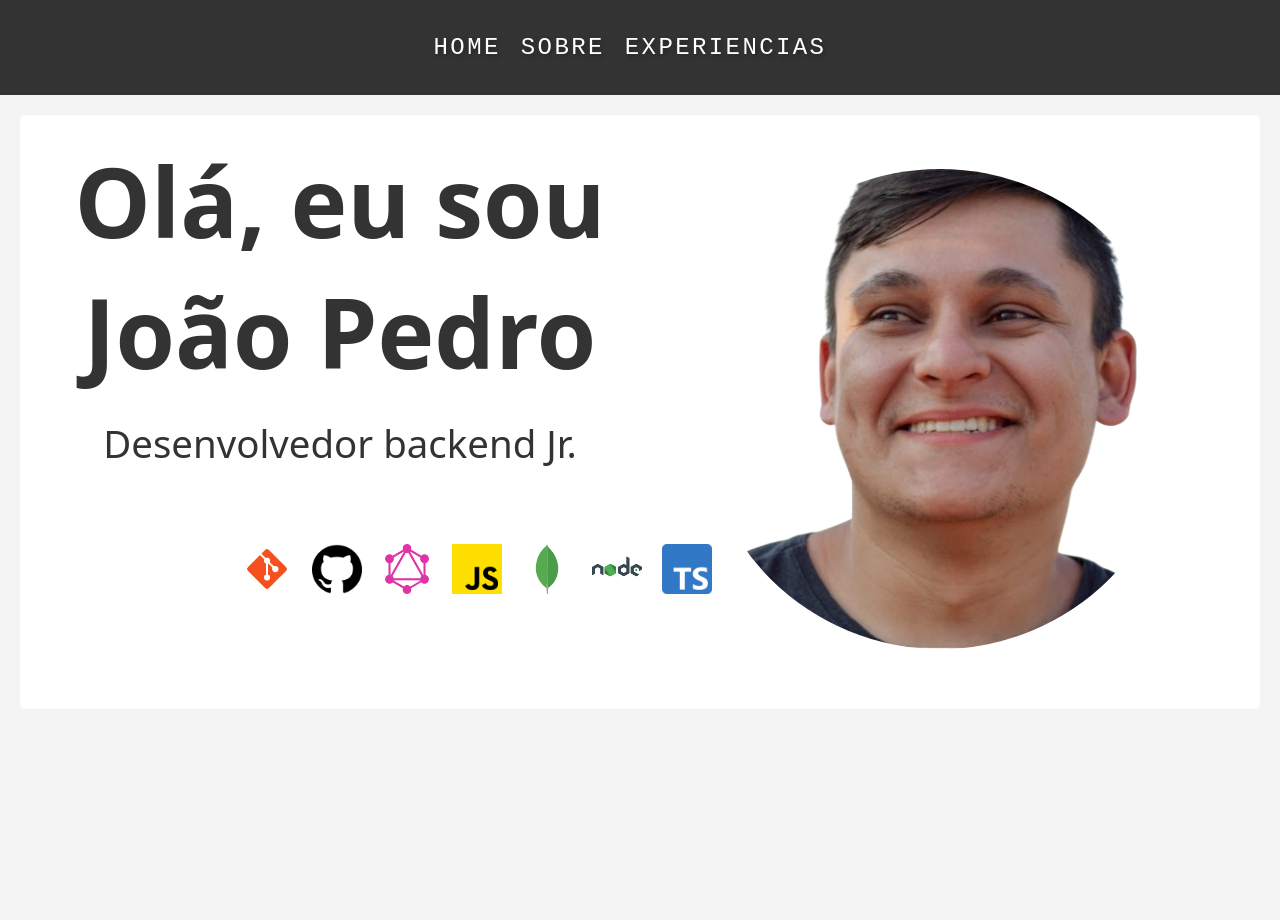
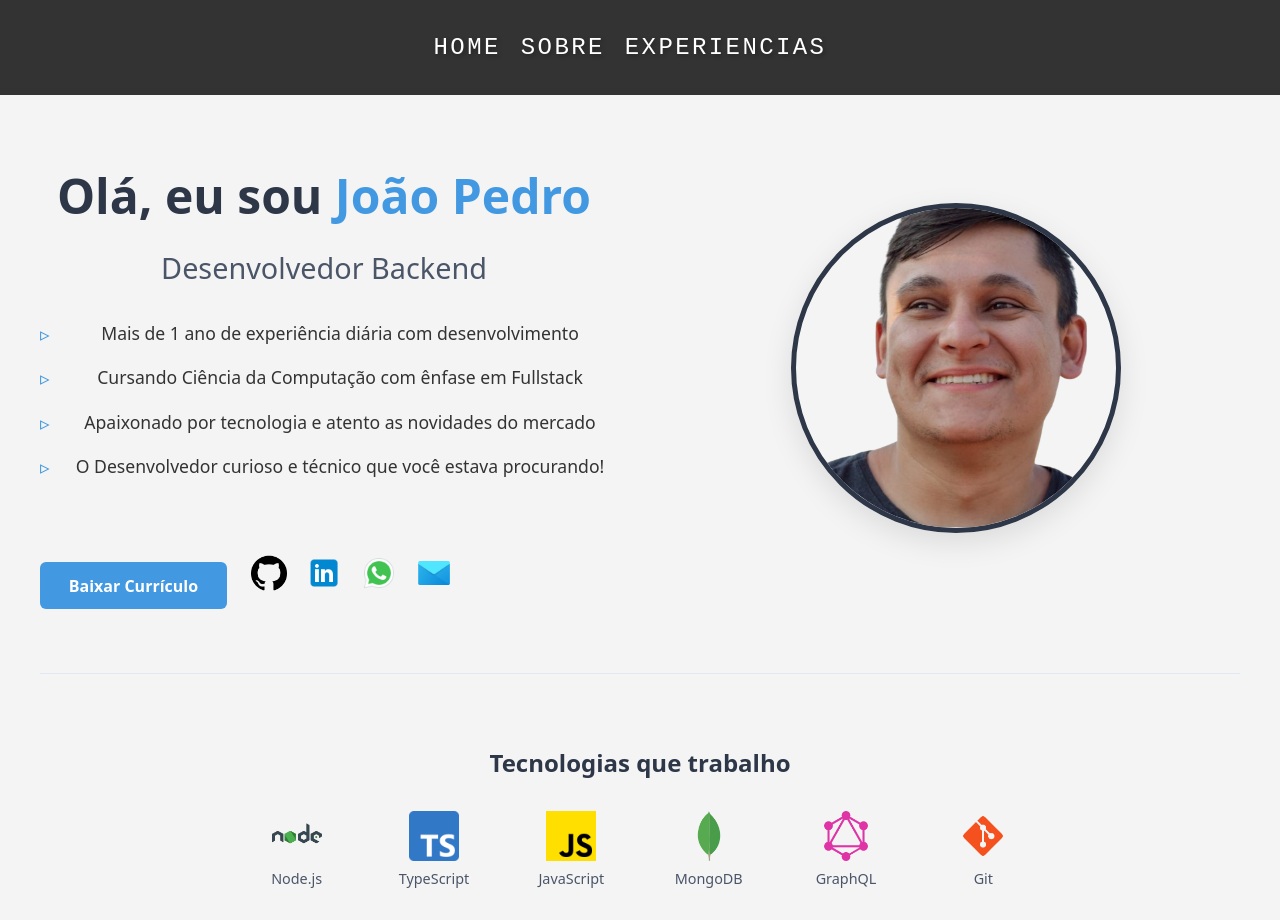
Before and after one commit to jaoguimaraes/portfolio, a React (Create React App) app: page / in a window 1280 px wide. Before the commit the page ends 800 px from the top, so only its background shows below. Built offline with nearby package versions, Linux system fonts and the light colour scheme.

Commit message:
improvements to the portfolio, home and about pages

```diff
--- a/src/Components/About.js
+++ b/src/Components/About.js
@@ -25,23 +25,29 @@ export default function About() {
           >
             <img src={ProfilePhoto} alt="João Pedro" className="profile-img" />
           </motion.div>
+
           <motion.div
-            className="social-icons"
+            className="social-container"
             initial={{ y: 20, opacity: 0 }}
             animate={{ y: 0, opacity: 1 }}
             transition={{ delay: 1.2, duration: 1 }}
           >
+            <div className="social-icons-row">
               <a
                 href="https://api.whatsapp.com/send?phone=5512981800280"
                 target="_blank"
                 rel="noopener noreferrer"
               >
-              <img src={WhatsAppIcon} alt="WhatsApp" className="social-icon" />
+                <img
+                  src={WhatsAppIcon}
+                  alt="WhatsApp"
+                  className="social-icon"
+                />
               </a>
               <a
                 href="mailto:joao.pedrogs@live.com"
                 target="_blank"
-              rel="noop/ener noreferrer"
+                rel="noopener noreferrer"
               >
                 <img src={EmailIcon} alt="Email" className="social-icon" />
               </a>
@@ -50,7 +56,11 @@ export default function About() {
                 target="_blank"
                 rel="noopener noreferrer"
               >
-              <img src={LinkedInIcon} alt="LinkedIn" className="social-icon" />
+                <img
+                  src={LinkedInIcon}
+                  alt="LinkedIn"
+                  className="social-icon"
+                />
               </a>
               <a
                 href="https://github.com/jaoguimaraes"
@@ -59,6 +69,17 @@ export default function About() {
               >
                 <img src={GitHubIcon} alt="GitHub" className="social-icon" />
               </a>
+            </div>
+
+            <div className="download-button-container">
+              <a
+                href="/curriculo-joao-pedro-guimaraes-da-silva.pdf"
+                download="Joao_Pedro_Backend_Developer.pdf"
+                className="cta-button"
+              >
+                Baixar Currículo
+              </a>
+            </div>
           </motion.div>
         </div>
         <div className="about-text">
--- a/src/Components/Home.js
+++ b/src/Components/Home.js
@@ -1,6 +1,9 @@
 import React from "react";
 import Image from "../images/2024-5.png";
 import GitHubIcon from "../images/icons/github.png";
+import LinkedinIcon from "../images/icons/linkedin.png";
+import WhatsAppIcon from "../images/icons/whatsapp.png";
+import EmailIcon from "../images/icons/email.png";
 import GitIcon from "../images/icons/git.png";
 import GraphQLIcon from "../images/icons/graphql.png";
 import JavaScriptIcon from "../images/icons/javascript.png";
@@ -13,89 +16,136 @@ import { motion } from "framer-motion";
 export default function Home() {
   return (
     <section className="home-session">
-      <div>
-        <h2 className="home-h2">
+      <div className="content-wrapper">
+        <div className="text-content">
           <motion.div
             initial={{ opacity: 0 }}
             animate={{ opacity: 1 }}
             transition={{ delay: 0.5, duration: 1 }}
           >
-            Olá, eu sou <br /> João Pedro
+            <h1 className="home-title">
+              Olá, eu sou <span className="name-highlight">João Pedro</span>
+            </h1>
+            <h2 className="home-subtitle">Desenvolvedor Backend</h2>
           </motion.div>
-        </h2>
+          <motion.div
+            initial={{ opacity: 0 }}
+            animate={{ opacity: 1 }}
+            transition={{ delay: 1, duration: 1 }}
+            className="content-block"
+          >
+            <div className="highlights">
+              <ul>
+                <li>
+                  <span className="highlight-icon">▹</span>
+                  Mais de 1 ano de experiência diária com desenvolvimento
+                </li>
+                <li>
+                  <span className="highlight-icon">▹</span>
+                  Cursando Ciência da Computação com ênfase em Fullstack
+                </li>
+                <li>
+                  <span className="highlight-icon">▹</span>
+                  Apaixonado por tecnologia e atento as novidades do mercado
+                </li>
+                <li>
+                  <span className="highlight-icon">▹</span>O Desenvolvedor
+                  curioso e técnico que você estava procurando!
+                </li>
+              </ul>
+            </div>
+            <br />
+            <div className="action-section">
+              <a
+                href="/curriculo-joao-pedro-guimaraes-da-silva.pdf"
+                download="Joao_Pedro_Backend_Developer.pdf"
+                className="cta-button"
+              >
+                Baixar Currículo
+              </a>
+
+              <div className="social-links">
+                <a
+                  href="https://github.com/jaoguimaraes"
+                  target="_blank"
+                  rel="noopener noreferrer"
+                >
+                  <img src={GitHubIcon} alt="GitHub" />
+                </a>
+                <a
+                  href="https://www.linkedin.com/in/joao-guimaraes-silva/"
+                  target="_blank"
+                  rel="noopener noreferrer"
+                >
+                  <img src={LinkedinIcon} alt="LinkedIn" />
+                </a>
+                <a
+                  href="https://api.whatsapp.com/send?phone=5512981800280"
+                  target="_blank"
+                  rel="noopener noreferrer"
+                >
+                  <img src={WhatsAppIcon} alt="WhatsApp" />
+                </a>
+                <a
+                  href="mailto:joao.pedrogs@live.com"
+                  target="_blank"
+                  rel="noopener noreferrer"
+                >
+                  <img src={EmailIcon} alt="Email" />
+                </a>
+              </div>
+            </div>
+          </motion.div>
+        </div>
+
         <motion.div
+          className="profile-image-container"
           initial={{ opacity: 0 }}
           animate={{ opacity: 1 }}
           transition={{ delay: 1.5, duration: 1.5 }}
         >
-          <p className="home-p">Desenvolvedor backend Jr.</p>
+          <img
+            src={Image}
+            alt="João Pedro - Desenvolvedor Backend"
+            className="profile-image"
+          />
         </motion.div>
       </div>
 
-      <div className="image">
-        <motion.div
-          initial={{ opacity: 0 }}
-          animate={{ opacity: 1 }}
-          transition={{ delay: 2.5, duration: 2.5 }}
-        >
-          <img
-            src={Image}
-            alt="Imagem 1"
-            style={{ width: "80%", borderRadius: "250px" }}
-          />
-        </motion.div>
-      </div>
-      <div className="icons">
-        <motion.img
-          initial={{ opacity: 0 }}
-          animate={{ opacity: 1 }}
-          transition={{ delay: 3.5, duration: 1 }}
-          src={GitIcon}
-          alt="Git"
-        />
-        <motion.img
-          initial={{ opacity: 0 }}
-          animate={{ opacity: 1 }}
-          transition={{ delay: 3.6, duration: 1 }}
-          src={GitHubIcon}
-          alt="GitHub"
-        />
-        <motion.img
-          initial={{ opacity: 0 }}
-          animate={{ opacity: 1 }}
-          transition={{ delay: 3.7, duration: 1 }}
-          src={GraphQLIcon}
-          alt="GraphQL"
-        />
-        <motion.img
-          initial={{ opacity: 0 }}
-          animate={{ opacity: 1 }}
-          transition={{ delay: 3.8, duration: 1 }}
-          src={JavaScriptIcon}
-          alt="JavaScript"
-        />
-        <motion.img
-          initial={{ opacity: 0 }}
-          animate={{ opacity: 1 }}
-          transition={{ delay: 3.9, duration: 1 }}
-          src={MongoDBIcon}
-          alt="MongoDB"
-        />
-        <motion.img
-          initial={{ opacity: 0 }}
-          animate={{ opacity: 1 }}
-          transition={{ delay: 4.0, duration: 1 }}
-          src={NodeJSIcon}
-          alt="Node.js"
-        />
-        <motion.img
-          initial={{ opacity: 0 }}
-          animate={{ opacity: 1 }}
-          transition={{ delay: 4.1, duration: 1 }}
-          src={TypeScriptIcon}
-          alt="TypeScript"
-        />
-      </div>
+      <motion.div
+        className="tech-stack"
+        initial={{ opacity: 0 }}
+        animate={{ opacity: 1 }}
+        transition={{ delay: 2.5, duration: 1 }}
+      >
+        <h3 className="tech-title">Tecnologias que trabalho</h3>
+        <div className="tech-icons-grid">
+          <div className="tech-icon">
+            <img src={NodeJSIcon} alt="Node.js" />
+            <span>Node.js</span>
+          </div>
+          <div className="tech-icon">
+            <img src={TypeScriptIcon} alt="TypeScript" />
+            <span>TypeScript</span>
+          </div>
+          <div className="tech-icon">
+            <img src={JavaScriptIcon} alt="JavaScript" />
+            <span>JavaScript</span>
+          </div>
+          <div className="tech-icon">
+            <img src={MongoDBIcon} alt="MongoDB" />
+            <span>MongoDB</span>
+          </div>
+          <div className="tech-icon">
+            <img src={GraphQLIcon} alt="GraphQL" />
+            <span>GraphQL</span>
+          </div>
+          <div className="tech-icon">
+            <img src={GitIcon} alt="Git" />
+            <span>Git</span>
+          </div>
+        </div>
+      </motion.div>
     </section>
   );
 }
--- a/src/Styles/About.css
+++ b/src/Styles/About.css
@@ -32,8 +32,30 @@
 
 .social-icons {
   display: flex;
+  flex-direction: column;
+  align-items: center;
+}
+
+.icons-container {
+  display: flex;
   justify-content: center;
-  gap: 20px;
+}
+
+.download-button-container {
+  margin-top: 40px;
+}
+
+.cta-button {
+  background-color: #4299e1;
+  color: white;
+  padding: 0.8rem 1.8rem;
+  border-radius: 6px;
+  text-decoration: none;
+  font-weight: 600;
+  text-align: center;
+  transition: all 0.3s ease;
+  white-space: nowrap;
+  margin-top: 20px;
 }
 
 .social-icon {
--- a/src/Styles/Home.css
+++ b/src/Styles/Home.css
@@ -1,83 +1,240 @@
-.image {
-  background-size: cover;
-  background-position: center;
-}
-
-.home-h2,
-.home-p {
-  margin: 0 0 20px;
+.home-session {
+  max-width: 1200px;
+  margin: 0 auto;
+  padding: 2rem;
   font-family: system-ui, -apple-system, BlinkMacSystemFont, "Segoe UI", Roboto,
     Oxygen, Ubuntu, Cantarell, "Open Sans", "Helvetica Neue", sans-serif;
 }
 
-.home-h2 {
-  font-size: 10ch;
+.content-wrapper {
+  display: flex;
+  align-items: center;
+  gap: 4rem;
+  margin-bottom: 3rem;
 }
 
-.home-p {
-  font-size: 4ch;
-  margin-bottom: 10ch;
+.text-content {
+  flex: 1;
 }
 
-.home-session {
-  padding: 20px;
-  margin: 20px;
-  background: #fff;
-  border-radius: 5px;
+.profile-image-container {
+  flex: 1;
   display: flex;
-  justify-content: space-between;
-  align-items: center;
-  flex-wrap: wrap;
+  justify-content: center;
 }
 
-.icons {
-  display: flex;
-  margin-left: 20ch;
-  margin-top: -25ch;
+.profile-image {
+  width: 320px;
+  height: 320px;
+  border-radius: 50%;
+  object-fit: cover;
+  border: 5px solid #2d3748;
+  box-shadow: 0 10px 30px rgba(0, 0, 0, 0.1);
 }
 
-.icons img {
+.home-title {
+  font-size: 3rem;
+  margin-bottom: 0.5rem;
+  color: #2d3748;
+  line-height: 1.2;
+}
+
+.name-highlight {
+  color: #4299e1;
+}
+
+.home-subtitle {
+  font-size: 1.8rem;
+  color: #4a5568;
+  margin-bottom: 2rem;
+  font-weight: 500;
+}
+
+.content-block {
+  margin-top: 2rem;
+}
+
+.highlights {
+  margin-bottom: 2.5rem;
+}
+
+.highlights ul {
+  list-style: none;
+  padding: 0;
+}
+
+.highlights li {
+  margin-bottom: 1rem;
+  position: relative;
+  padding-left: 2rem;
+  font-size: 1.1rem;
+  line-height: 1.6;
+}
+
+.highlight-icon {
+  position: absolute;
+  left: 0;
+  color: #4299e1;
+  font-size: 1.2rem;
+}
+
+.action-section {
+  display: flex;
+  align-items: center;
+  gap: 1.5rem;
+}
+
+.cta-button {
+  background-color: #4299e1;
+  color: white;
+  padding: 0.8rem 1.8rem;
+  border-radius: 6px;
+  text-decoration: none;
+  font-weight: 600;
+  text-align: center;
+  transition: all 0.3s ease;
+  width: fit-content;
+  white-space: nowrap;
+}
+
+.cta-button:hover {
+  background-color: #2b6cb0;
+  transform: translateY(-2px);
+}
+
+.social-links {
+  display: flex;
+  gap: 1.2rem;
+}
+
+.social-links img {
+  width: 36px;
+  height: 36px;
+  transition: transform 0.3s ease;
+}
+
+.social-links img:hover {
+  transform: scale(1.1);
+}
+
+.tech-stack {
+  margin-top: 4rem;
+  padding-top: 3rem;
+  border-top: 1px solid #e2e8f0;
+}
+
+.tech-title {
+  text-align: center;
+  font-size: 1.5rem;
+  margin-bottom: 2rem;
+  color: #2d3748;
+}
+
+.tech-icons-grid {
+  display: grid;
+  grid-template-columns: repeat(auto-fit, minmax(100px, 1fr));
+  gap: 1.5rem;
+  max-width: 800px;
+  margin: 0 auto;
+}
+
+.tech-icon {
+  display: flex;
+  flex-direction: column;
+  align-items: center;
+  gap: 0.5rem;
+}
+
+.tech-icon img {
   width: 50px;
-  margin: 10px;
+  height: 50px;
+}
+
+.tech-icon span {
+  font-size: 0.9rem;
+  color: #4a5568;
 }
 
 @media (max-width: 768px) {
-  .home-h2 {
-    font-size: 4ch;
-    margin-bottom: 5px;
+  .content-wrapper {
+    flex-direction: column-reverse;
+    gap: 1.5rem;
+    margin-bottom: 2rem;
   }
 
-  .home-p {
-    font-size: 2ch;
-    margin-bottom: 10px;
+  .home-title {
+    font-size: 2rem;
+    text-align: center;
+    margin-top: 1rem;
   }
 
-  .home-session {
-    flex-direction: column;
-    padding: 10px;
-    margin: 10px;
-    width: calc(100% - 40px);
+  .home-subtitle {
+    font-size: 1.3rem;
     text-align: center;
   }
 
-  .profile-img {
-    margin-top: 10px;
-    max-width: 80%;
-    order: 1;
+  .profile-image {
+    width: 200px;
+    height: 200px;
+    border-width: 4px;
+    box-shadow: 0 5px 15px rgba(0, 0, 0, 0.1);
   }
 
-  .icons {
-    display: flex;
-    margin: 30px 0 0 0;
-    width: 100%;
-    justify-content: center;
-    flex-wrap: wrap;
-    order: 2;
-    padding: 0;
+  .highlights li {
+    font-size: 0.95rem;
+    padding-left: 1.5rem;
   }
 
-  .icons img {
-    width: 35px;
-    margin: 8px 5px;
+  .action-section {
+    flex-direction: column;
+    align-items: center;
+    gap: 1rem;
+  }
+
+  .cta-button {
+    width: 100%;
+    max-width: 250px;
+    padding: 0.7rem;
+  }
+
+  .social-links {
+    justify-content: center;
+  }
+
+  .tech-icons-grid {
+    grid-template-columns: repeat(3, 1fr);
+    gap: 1rem;
+  }
+
+  .tech-icon img {
+    width: 40px;
+    height: 40px;
+  }
+
+  .tech-icon span {
+    font-size: 0.8rem;
   }
 }
+
+@media (max-width: 480px) {
+  .home-title {
+    font-size: 1.7rem;
+  }
+
+  .home-subtitle {
+    font-size: 1.1rem;
+  }
+
+  .profile-image {
+    width: 180px;
+    height: 180px;
+  }
+
+  .highlights li {
+    font-size: 0.9rem;
+  }
+
+  .tech-icons-grid {
+    grid-template-columns: repeat(2, 1fr);
+  }
+}
```
Also changed, not shown: 1 other file (tests, documents, lock files or other folders). Lines whose indentation alone changed are shown as unchanged.
